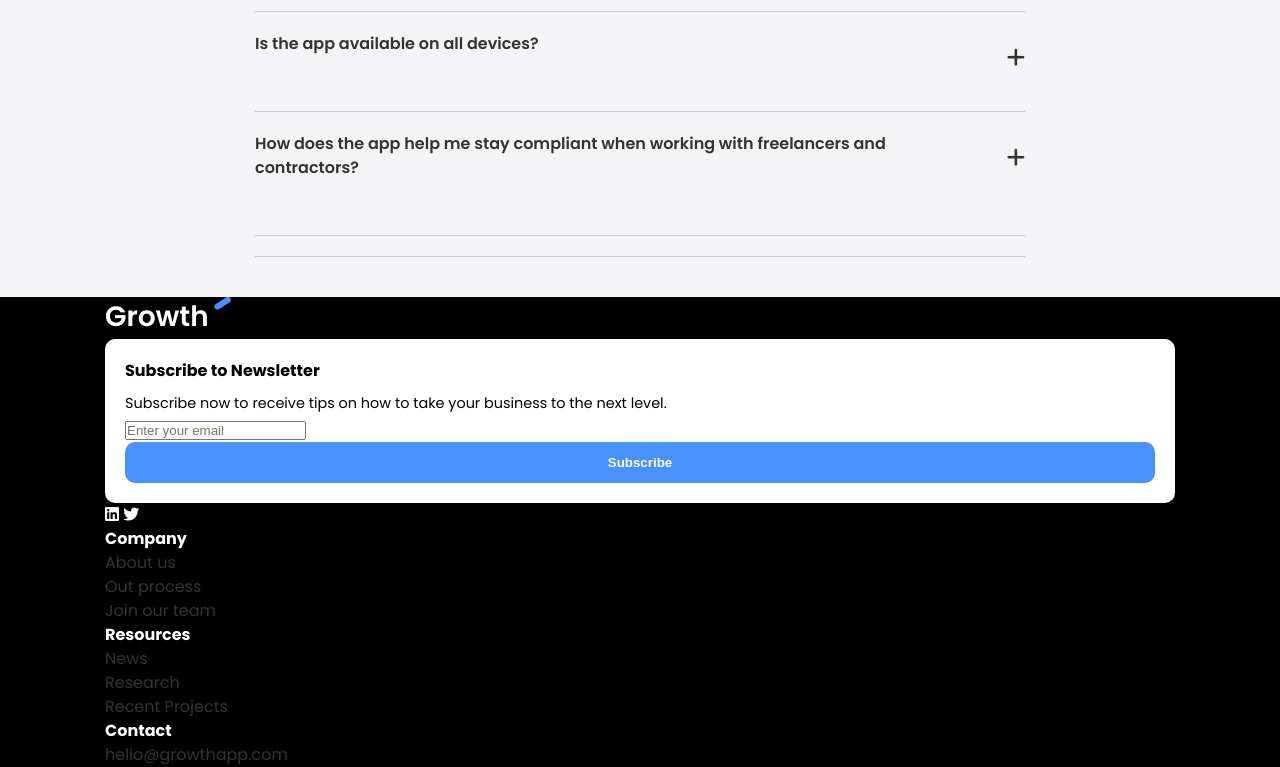
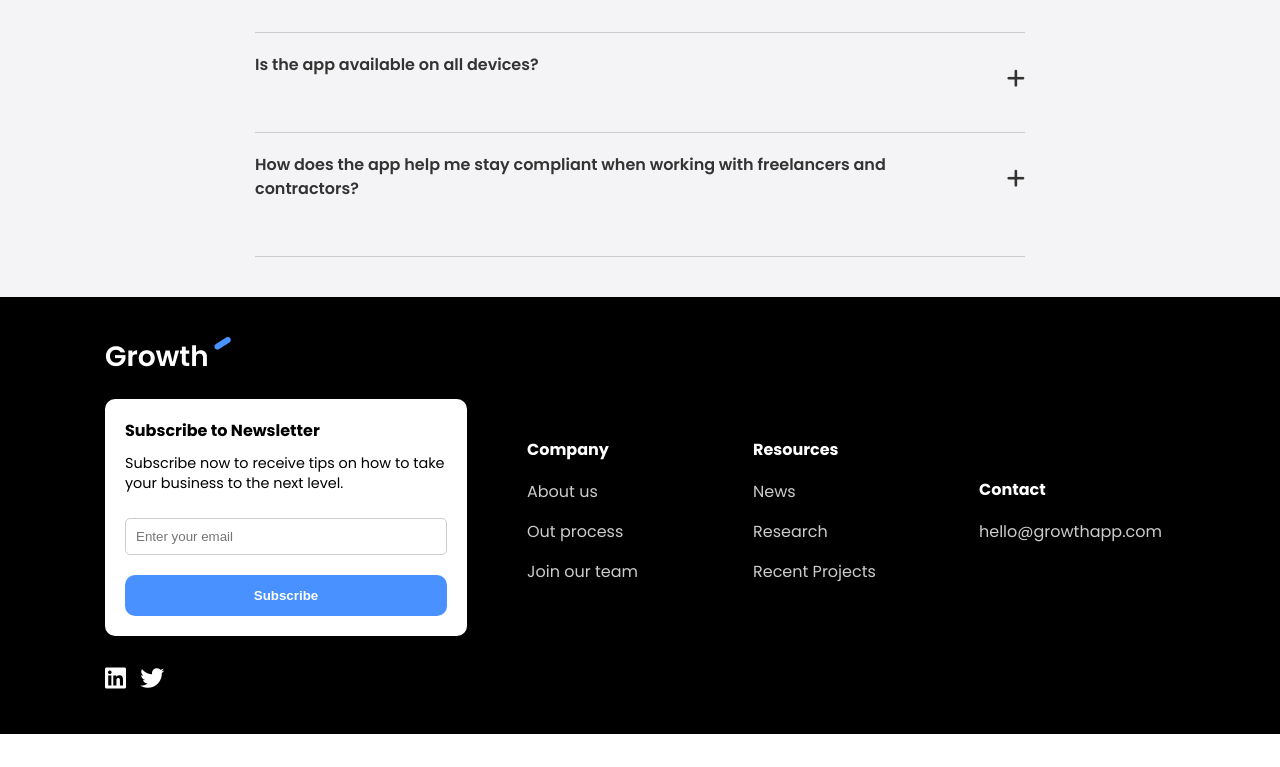
Before and after one commit to barta-m/LUT_frontend_course, a plain HTML site: page index.html in a window 1280 px wide. Shown: the part 3725-4492 px from the top of the page. After the commit the page ends 4459 px from the top, so only its background shows below. Drawn offline with Linux system fonts and the light colour scheme.

Commit message:
footer troubleshoot html divs and added CSS

```diff
--- a/index.html
+++ b/index.html
@@ -220,6 +220,7 @@
               Keep track of your contacts, gain valuable insights, analyse live
               data and performance metrics.
             </div>
+          </div>
 
           <div class="faq-group">
             <div class="faq-group-header">
@@ -310,21 +311,23 @@
         <div class="footer-grid">
           <div>
             <a href="index.html">
-            <img src="images/logo-white.png" alt="logo">
+              <img src="images/logo-white.png" alt="logo" />
             </a>
             <div class="card">
               <h4>Subscribe to Newsletter</h4>
               <p class="text-sm">
-                Subscribe now to receive tips on how to take your business to the next level.
+                Subscribe now to receive tips on how to take your business to
+                the next level.
               </p>
               <form>
-                <input type="email" id="email" placeholder="Enter your email">
-                <button type="submit" class="btn btn-primary btn-block">Subscribe</button>
+                <input type="email" id="email" placeholder="Enter your email" />
+                <button type="submit" class="btn btn-primary btn-block">
+                  Subscribe
+                </button>
               </form>
             </div>
             <i class="fab fa-linkedin"></i>
             <i class="fab fa-twitter"></i>
-          </div>
           </div>
           <div>
             <h4>Company</h4>
@@ -349,8 +352,8 @@
             </ul>
           </div>
         </div>
+      </div>
     </footer>
-
 
     <script src="script.js"></script>
   </body>
--- a/styles.css
+++ b/styles.css
@@ -63,19 +63,6 @@ img {
 
 .navbar ul li i {
   margin-right: 10px;
-}
-
-/* Utility classes */
-.container {
-  max-width: 1100px;
-  margin: 0 auto;
-  padding: 0 15px;
-}
-
-.container-sm {
-  max-width: 800px;
-  margin: 0 auto;
-  padding: 0 15px;
 }
 
 /* Buttons */
@@ -312,6 +299,61 @@ img {
   font-weight: bold;
 }
 
+/* Footer */
+.footer {
+  padding: 40px 0;
+}
+
+.footer h4 {
+  margin-bottom: 10px;
+}
+
+.footer ul li {
+  line-height: 2.5;
+}
+
+.footer a {
+  color: #ccc;
+}
+
+.footer i {
+  font-size: 1.5rem;
+  margin-right: 10px;
+}
+
+.footer-grid {
+  display: grid;
+  grid-template-columns: 2fr 1fr 1fr 1fr;
+  gap: 30px;
+  justify-content: center;
+  align-items: center;
+}
+
+.footer .card {
+  margin: 20px 30px 30px 0;
+}
+
+.footer input[type="email"] {
+  width: 100%;
+  padding: 10px;
+  border: 1px solid #ccc;
+  border-radius: 5px;
+  margin: 20px 0;
+}
+
+/* Utility classes */
+.container {
+  max-width: 1100px;
+  margin: 0 auto;
+  padding: 0 15px;
+}
+
+.container-sm {
+  max-width: 800px;
+  margin: 0 auto;
+  padding: 0 15px;
+}
+
 /* Background */
 .bg-primary {
   background: var(--primary-color);
```
Lines whose indentation alone changed are shown as unchanged.
